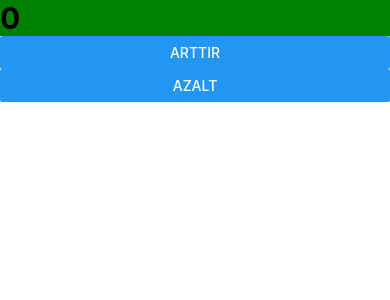
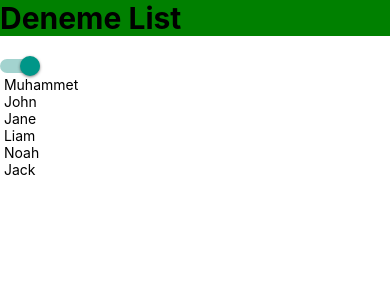
Before and after one commit to aytacbulanik/React_Native_TestLibrary, a React Native app: screen / in a window 390 px wide. Shown: the top 300 px of the page. Built offline with nearby package versions, Linux system fonts and the light colour scheme.

Commit message:
state list exam

```diff
--- a/src/App.js
+++ b/src/App.js
@@ -1,21 +1,24 @@
-import {Text, SafeAreaView, StyleSheet, Button} from 'react-native';
-import React , {useState} from 'react';
+import {Text, SafeAreaView, StyleSheet, Switch, FlatList} from 'react-native';
+import React, {useState} from 'react';
 
 const App = () => {
-  const [counter, setCounter] = useState(0);
+  const data = [
+    {id: 0, name: 'Muhammet', isFavorite: true},
+    {id: 1, name: 'John', isFavorite: false},
+    {id: 2, name: 'Jane', isFavorite: true},
+    {id: 3, name: 'Liam', isFavorite: false},
+    {id: 4, name: 'Noah', isFavorite: true},
+    {id: 5, name: 'Jack', isFavorite: false},
+  ];
+  const [switchOn, setSwitchOn] = useState(true);
+  const [list, setList] = useState(data);
 
-  function increase() {
-    setCounter(counter + 1)
-  }
-
-  function decrease() {
-    setCounter(counter - 1)
-  }
+  const renderItem = ({item}) => <Text> {item.name}</Text>;
   return (
     <SafeAreaView style={styles.container}>
-      <Text style={styles.large_title}>{counter}</Text>
-      <Button title='Arttır' onPress={increase} />
-      <Button title='Azalt' onPress={decrease} />
+      <Text style={styles.large_title}>Deneme List</Text>
+      <Switch value={switchOn} />
+      <FlatList data={list} renderItem={renderItem} />
     </SafeAreaView>
   );
 };
@@ -29,6 +32,7 @@ const styles = StyleSheet.create({
     backgroundColor: 'green',
     fontSize: 30,
     fontWeight: 'bold',
+    marginBottom: 20,
   },
 });
 export default App;
```
